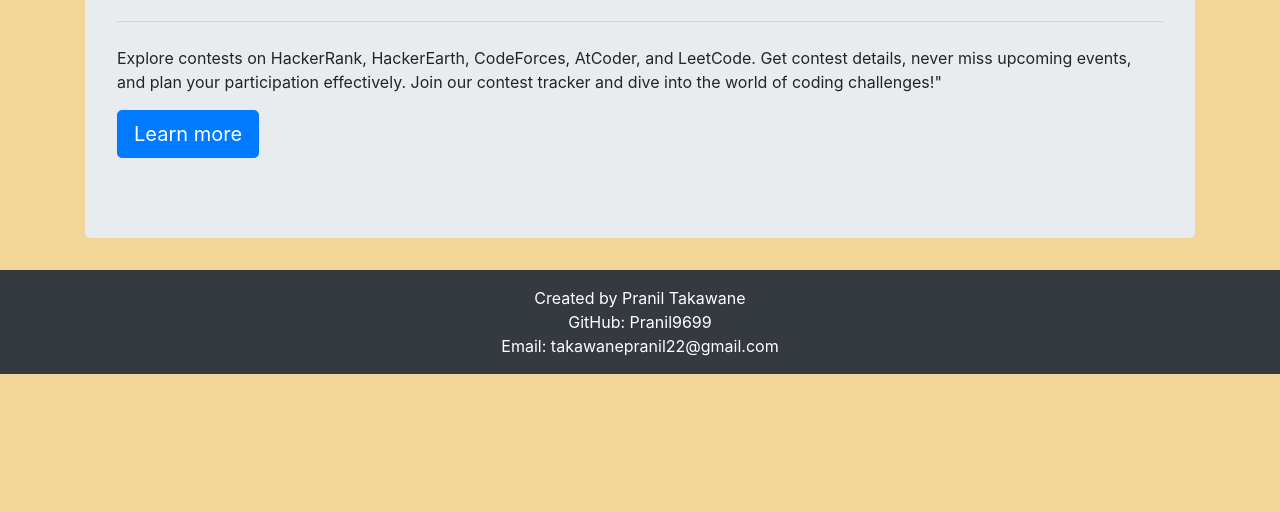
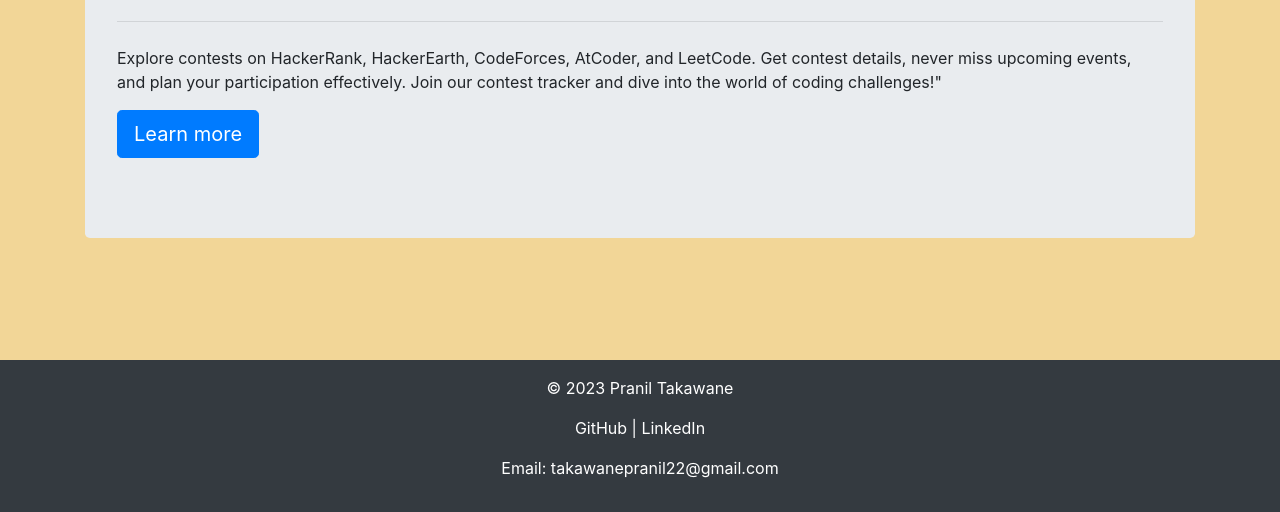
Before and after one commit to Pranil9699/Programming-Contests-Web-App, a plain HTML site: page index.html in a window 1280 px wide. Shown: the part 288-800 px from the top of the page. Drawn offline with nearby package versions, Linux system fonts and the light colour scheme; no server answers.

Commit message:
Update index.html

```diff
--- a/index.html
+++ b/index.html
@@ -83,8 +83,7 @@
 
       </div>
     </div>
-    <footer class="bg-dark text-white text-center py-3">      Created by Pranil Takawane      <br>      GitHub: <a href="https://GitHub.com/Pranil9699" class="text-white">Pranil9699</a>      <br>      Email: <a href="mailto:takawanepranil22@gmail.com" class="text-white">takawanepranil22@gmail.com</a>    </footer>
-    <script src="Programming_Contests.js"></script>
+
     <script
       src="https://code.jquery.com/jquery-3.2.1.slim.min.js"
       integrity="sha384-KJ3o2DKtIkvYIK3UENzmM7KCkRr/rE9/Qpg6aAZGJwFDMVNA/GpGFF93hXpG5KkN"
@@ -100,5 +99,32 @@
       integrity="sha384-JZR6Spejh4U02d8jOt6vLEHfe/JQGiRRSQQxSfFWpi1MquVdAyjUar5+76PVCmYl"
       crossorigin="anonymous"
     ></script>
+    <footer class="bg-dark text-white text-center py-3 fixed-bottom">
+      <div class="container">
+        <p>&copy; 2023 Pranil Takawane</p>
+        <p>
+          <a
+            href="https://github.com/pranil9699"
+            class="text-white"
+            target="_blank"
+            >GitHub</a
+          >
+          |
+          <a
+            href="https://www.linkedin.com/in/pranil-takawane-528001218"
+            class="text-white"
+            target="_blank"
+            >LinkedIn</a
+          >
+        </p>
+        <p>
+          Email:
+          <a href="mailto:takawanepranil22@gmail.com" class="text-white"
+            >takawanepranil22@gmail.com</a
+          >
+        </p>
+      </div>
+    </footer>
+    <script src="Programming_Contests.js"></script>
   </body>
 </html>
```
